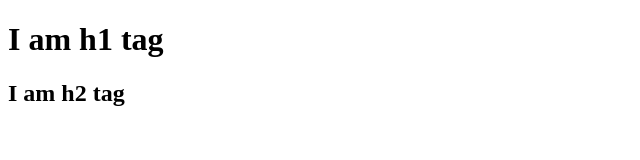
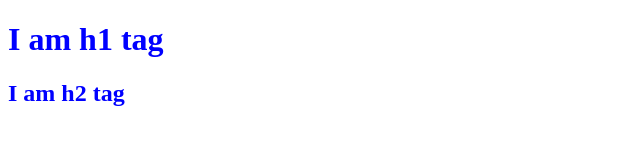
Before and after one commit to GovindgeriNandini/React.js, a plain HTML site: page Nested_tags/index.html in a window 1280 px wide. Shown: the whole page, without its empty margins (0-640 px from the left). Drawn offline with nearby package versions, Linux system fonts and the light colour scheme.

Commit message:
Update index.css

```diff
--- a/Nested_tags/index.css
+++ b/Nested_tags/index.css
@@ -1,3 +1,3 @@
-#heading-el{
+#parent{
     color: blue;
 }
```
